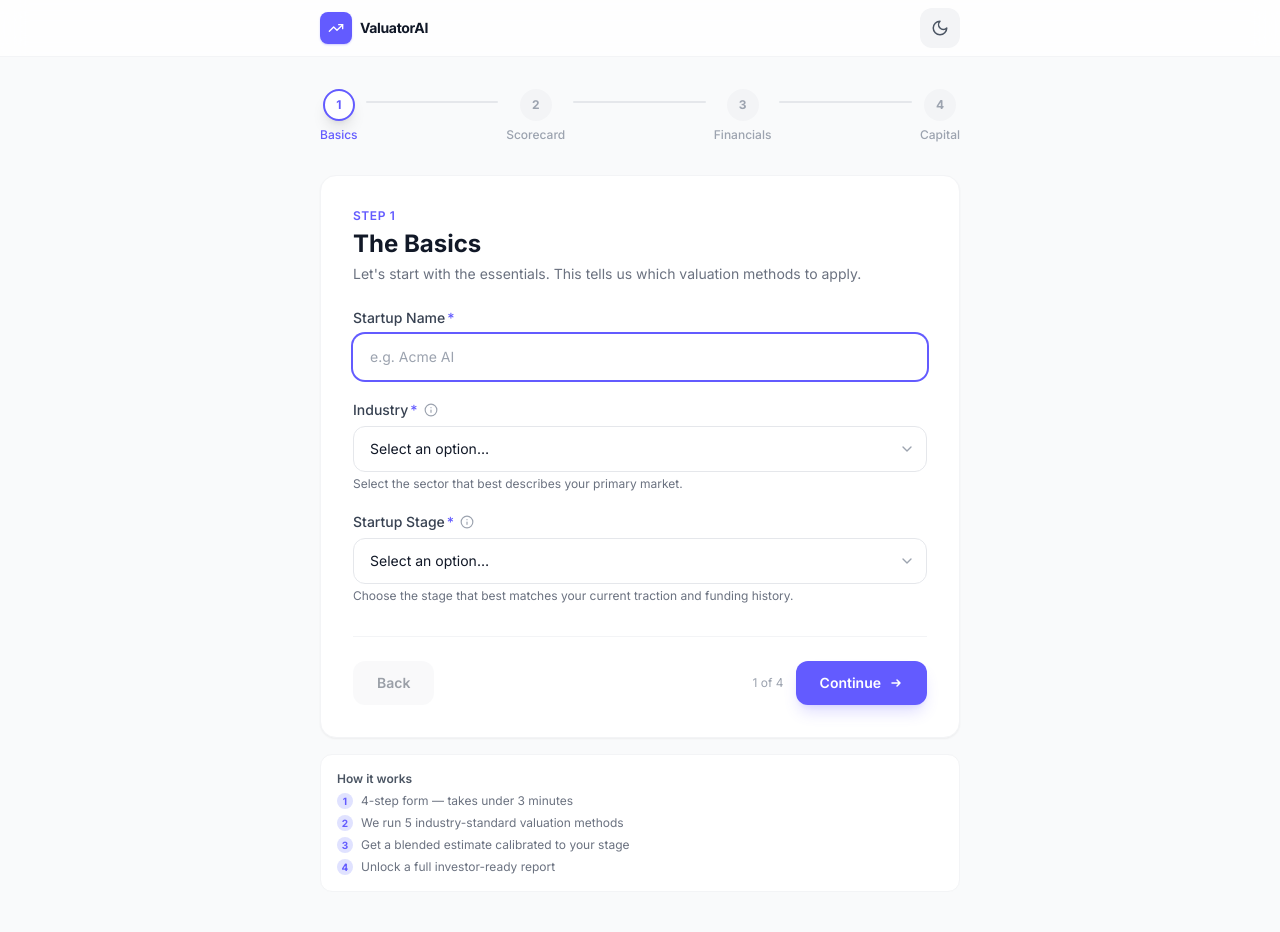
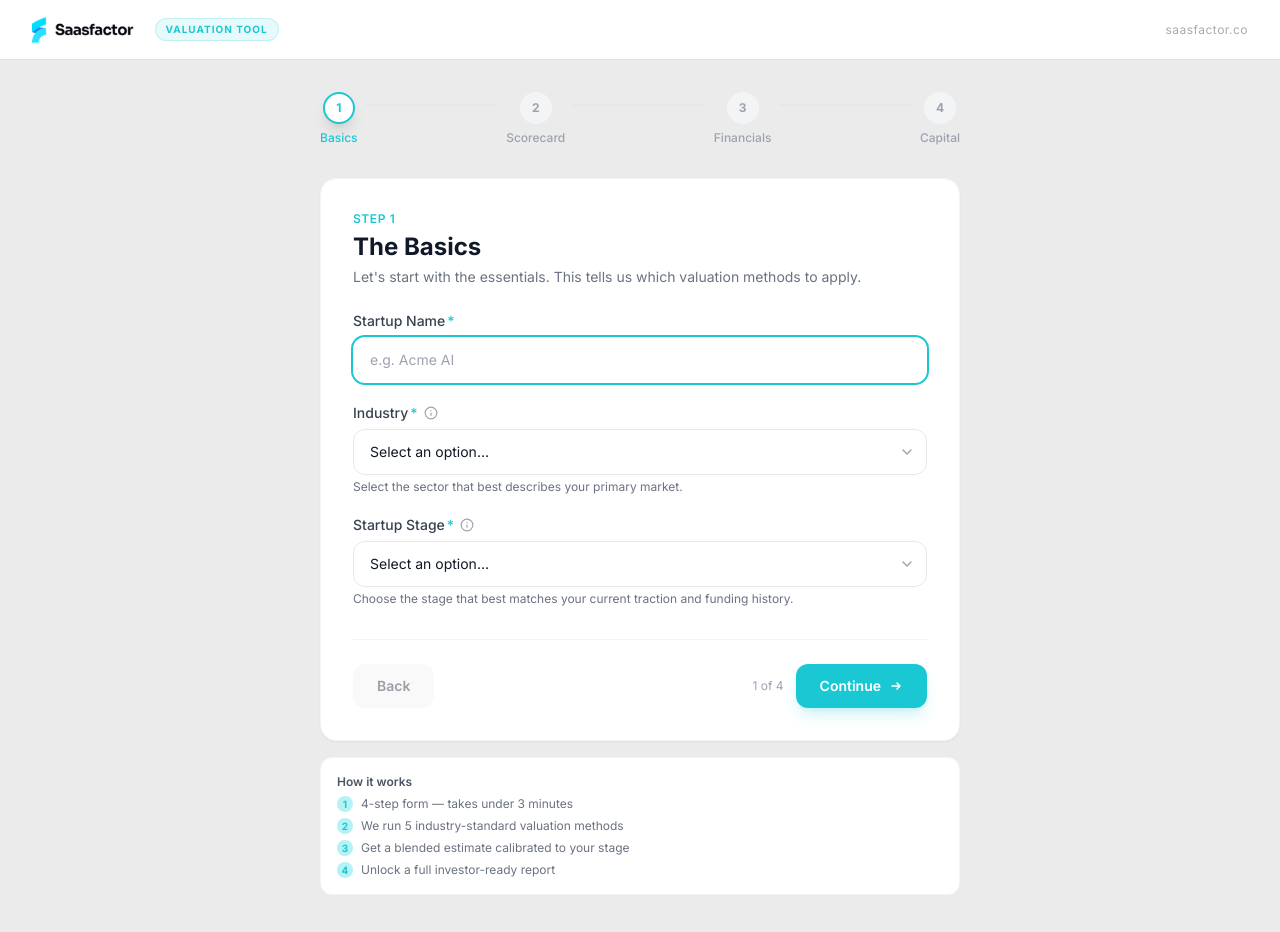
Before and after one commit to mafruh10-cmd/Startup-valuation-calculator-, a React (Vite) app: page / in a window 1280 px wide. Shown: the top 932 px of the page. Built offline with nearby package versions, Linux system fonts and the light colour scheme.

Commit message:
Apply Saasfactor brand identity to header and color scheme

```diff
--- a/src/App.jsx
+++ b/src/App.jsx
@@ -1,8 +1,8 @@
-import React, { useState, useEffect } from 'react'
+import React, { useState } from 'react'
 import { AnimatePresence, motion } from 'framer-motion'
-import { TrendingUp } from 'lucide-react'
 import { runValuation } from './lib/valuationEngine.js'
-import { DarkModeToggle, StepProgress, ConfidenceGauge } from './components/ui/shared.jsx'
+import { StepProgress, ConfidenceGauge } from './components/ui/shared.jsx'
+import logo from './assets/logo.png'
 import {
   AnimatedStep,
   Step1Basics,
@@ -54,14 +54,6 @@ function validateStep(step, data) {
 
 // ─── App ──────────────────────────────────────────────────────────────────────
 export default function App() {
-  const [darkMode, setDarkMode] = useState(() => {
-    if (typeof window !== 'undefined') {
-      return localStorage.getItem('sv-darkmode') === 'true' ||
-        window.matchMedia('(prefers-color-scheme: dark)').matches
-    }
-    return false
-  })
-
   const [step, setStep]       = useState(1)       // 1–4 wizard, 5 = partial results, 6 = full results
   const [direction, setDir]   = useState(1)
   const [form, setForm]       = useState(DEFAULT_FORM)
@@ -69,12 +61,6 @@ export default function App() {
   const [results, setResults] = useState(null)
   const [leadData, setLead]   = useState(null)
   const [vcSkippedByUser, setVcSkippedByUser] = useState(false)
-
-  // Persist dark mode
-  useEffect(() => {
-    document.documentElement.classList.toggle('dark', darkMode)
-    localStorage.setItem('sv-darkmode', darkMode)
-  }, [darkMode])
 
   // Live confidence score (always uses current vcSkippedByUser flag)
   const liveResults = form.stage ? runValuation(form, { skipVC: vcSkippedByUser }) : null
@@ -141,30 +127,16 @@ export default function App() {
   const isWizard = step >= 1 && step <= 4
 
   return (
-    <div className={`min-h-screen bg-gray-50 dark:bg-gray-950 transition-colors duration-300`}>
+    <div className="min-h-screen">
       {/* ── Top Nav ── */}
-      <header className="sticky top-0 z-40 border-b border-gray-100 dark:border-gray-800 bg-white/80 dark:bg-gray-950/80 glass">
-        <div className="max-w-2xl mx-auto px-4 h-14 flex items-center justify-between">
-          <div className="flex items-center gap-2">
-            <div className="w-8 h-8 rounded-lg bg-brand-500 flex items-center justify-center shadow-sm shadow-brand-500/30">
-              <TrendingUp size={16} className="text-white" />
-            </div>
-            <span className="font-bold text-gray-900 dark:text-white text-sm tracking-tight">
-              ValuatorAI
-            </span>
-          </div>
-
-          <div className="flex items-center gap-2">
-            {/* Live confidence badge — only visible in wizard */}
-            {isWizard && liveResults && (
-              <div className="hidden sm:flex items-center gap-1.5 px-2.5 py-1 rounded-full bg-gray-100 dark:bg-gray-800 text-xs font-medium text-gray-600 dark:text-gray-400">
-                <span className="w-1.5 h-1.5 rounded-full bg-emerald-500 animate-pulse" />
-                {liveResults.confidence}% complete
-              </div>
-            )}
-            <DarkModeToggle darkMode={darkMode} onToggle={() => setDarkMode(d => !d)} />
-          </div>
+      <header style={{background:'#fff',borderBottom:'1px solid #E0E1E4',height:'60px',position:'sticky',top:0,zIndex:40,display:'flex',alignItems:'center',padding:'0 32px',justifyContent:'space-between'}}>
+        <div style={{display:'flex',alignItems:'center',gap:'12px'}}>
+          <img src={logo} alt="Saasfactor" style={{height:'28px',display:'block'}} />
+          <span style={{fontSize:'10px',fontWeight:700,letterSpacing:'.10em',textTransform:'uppercase',color:'#1AC8D4',background:'rgba(26,200,212,.10)',padding:'3px 10px',borderRadius:'20px',border:'1px solid rgba(26,200,212,.18)'}}>
+            Valuation Tool
+          </span>
         </div>
+        <span style={{fontSize:'12px',color:'#AAAAAA',letterSpacing:'.04em'}}>saasfactor.co</span>
       </header>
 
       {/* ── Main ── */}
--- a/src/index.css
+++ b/src/index.css
@@ -15,6 +15,7 @@
   body {
     margin: 0;
     min-height: 100vh;
+    background: #EBEBEC;
   }
 
   /* Custom scrollbar */
--- a/tailwind.config.js
+++ b/tailwind.config.js
@@ -9,16 +9,16 @@ export default {
       },
       colors: {
         brand: {
-          50: '#eff0ff',
-          100: '#e0e2ff',
-          200: '#c8cbff',
-          300: '#a6abff',
-          400: '#7f83ff',
-          500: '#635BFF',
-          600: '#4f45f5',
-          700: '#4037db',
-          800: '#342eb1',
-          900: '#2d298c',
+          50:  '#e6fbfc',
+          100: '#b3f2f5',
+          200: '#80e9ed',
+          300: '#4de0e5',
+          400: '#26d2dc',
+          500: '#1AC8D4',
+          600: '#14a0aa',
+          700: '#0f7880',
+          800: '#0a5058',
+          900: '#053436',
         },
       },
       animation: {
```
Also changed, not shown: src/assets/logo.png (added).
